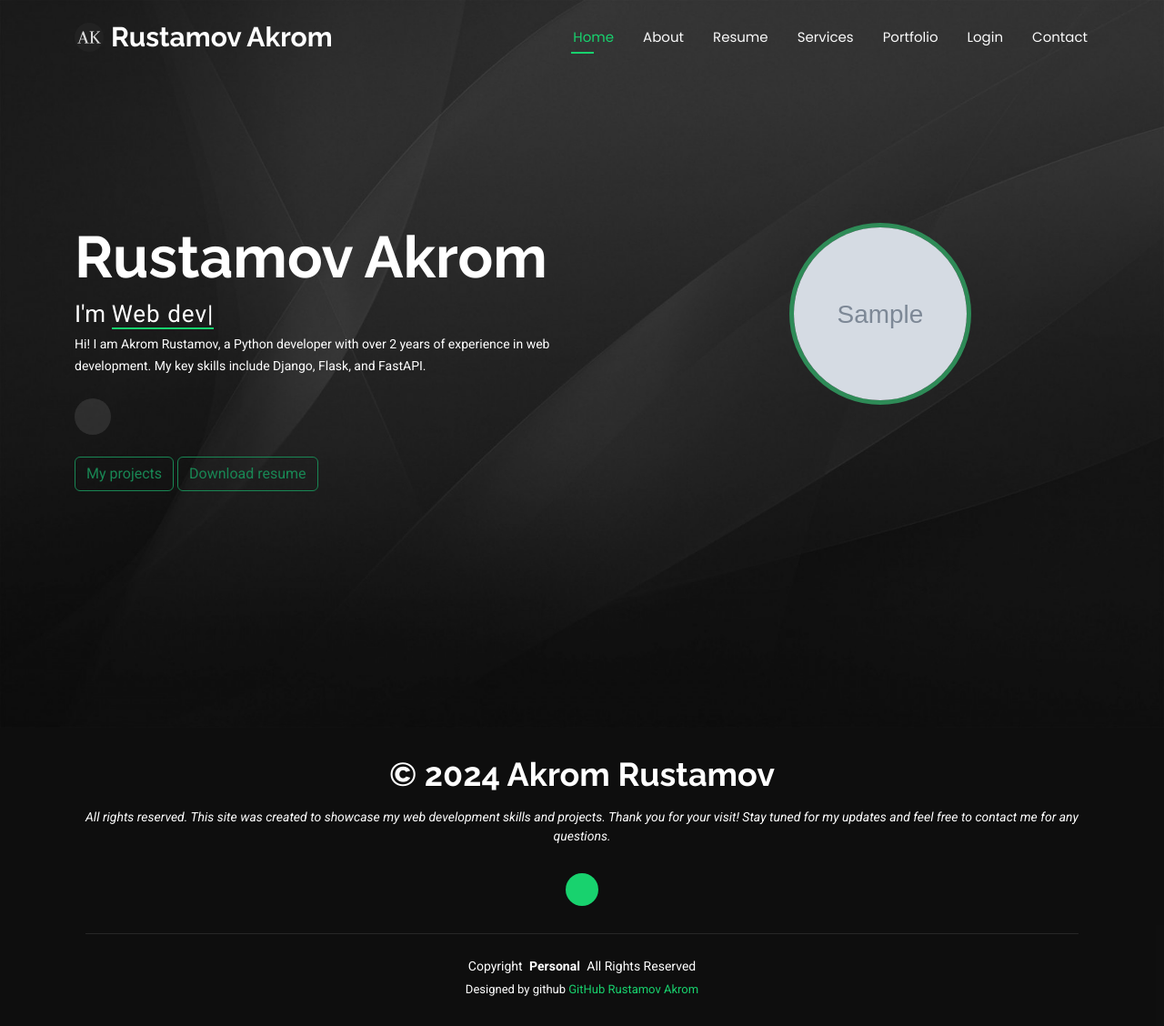
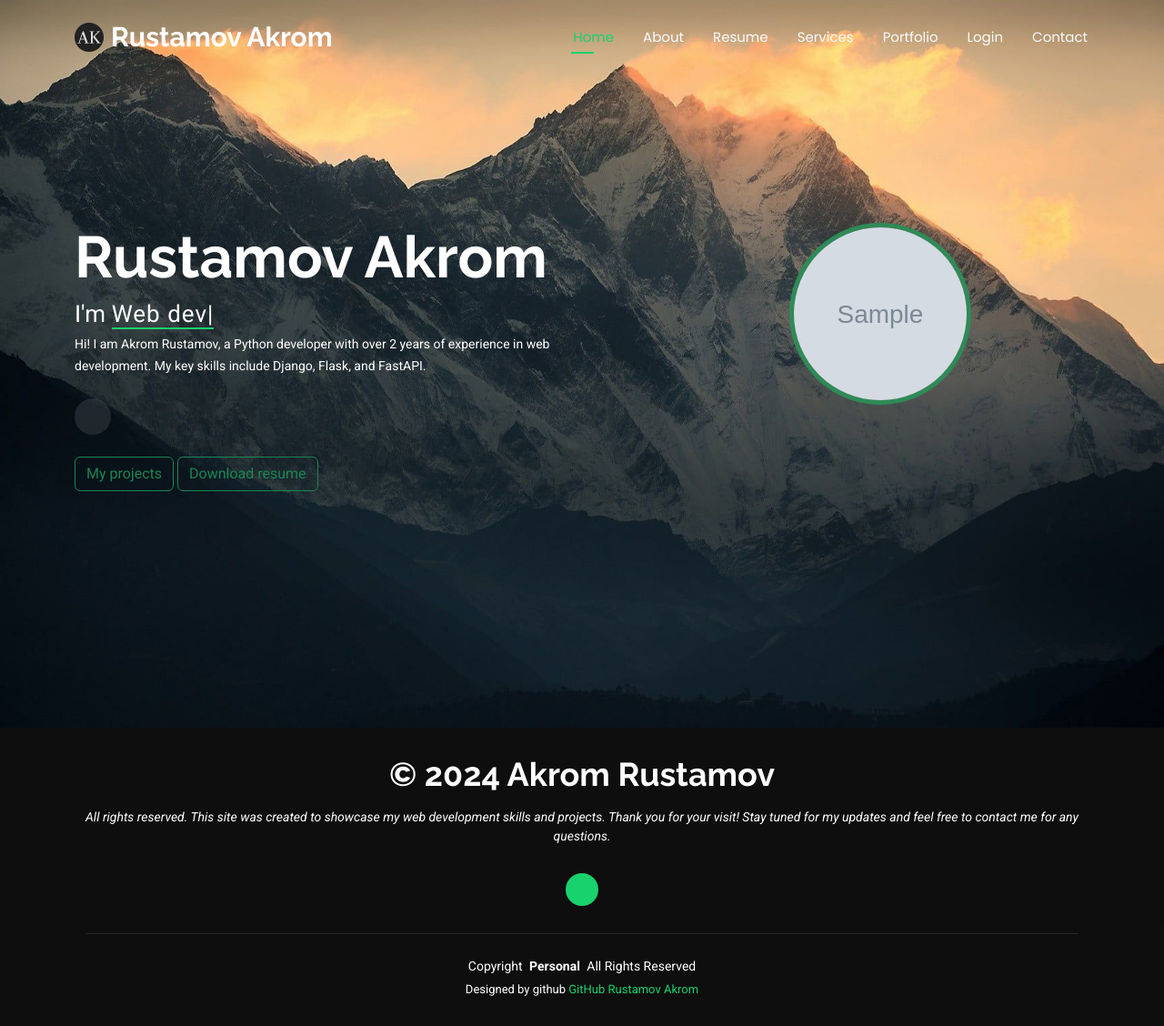
Before and after one commit to RustamovAkrom/portfolio-2, a Flask app: page / in a window 1280 px wide. Shown: the whole page at 91% size. Run offline with Flask 3, Linux system fonts and the light colour scheme; tables that the repository leaves empty hold one stand-in row (values such as "Sample post"); grey boxes marked "Sample" are stand-in pictures; some libraries are stand-ins or nearby versions.

Commit message:
add random images slayd on index page

```diff
--- a/app/routes/site.py
+++ b/app/routes/site.py
@@ -1,3 +1,5 @@
+import random
+
 from flask import Blueprint, render_template, abort, send_from_directory, flash, request
 from flask_mail import Message
 from app.models import Resume, About, Skill, Service, Project, Category, Contact
@@ -27,7 +29,8 @@ def index():
         # "template_title": "Rustamov Akrom",
         "template_body_class_name": "index",
         "resume": resume_data,
-        "about_avatar_url": about_avatar_url.avatar
+        "about_avatar_url": about_avatar_url.avatar,
+        "baground_image": f"{random.randint(1, 3)}.jpg"
     }
     return context
 
--- a/app/templates/site/index.html
+++ b/app/templates/site/index.html
@@ -18,7 +18,7 @@
 
 <!-- Hero Section -->
 <section id="hero" class="hero section dark-background">
-  <img src="{{ url_for('static', filename='assets/img/index-bg.jpg') }}" alt="Background Image" data-aos="fade-in" class="img-fluid">
+  <img src="{{ url_for('static', filename='assets/img/bg_images/' + baground_image ) }}" alt="Background Image" data-aos="fade-in" class="img-fluid">
 
   <div class="container d-flex align-items-center" data-aos="zoom-out" data-aos-delay="100">
     <div class="col-md-6">
```
Also changed, not shown: app/static/assets/img/bg_images/1.jpg (added), app/static/assets/img/bg_images/2.jpg (added), app/static/assets/img/bg_images/3.jpg (added).
